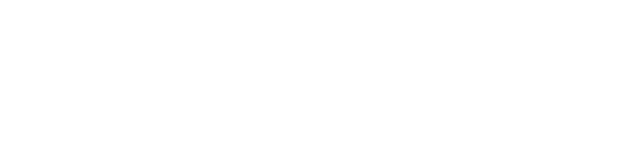
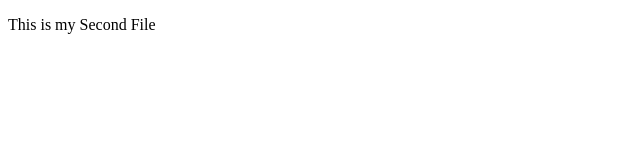
Before and after one commit to hafizurbagjan/my-second-github-repo, a plain HTML site: page index.html in a window 1280 px wide. Shown: the whole page, without its empty margins (0-640 px from the left). Drawn offline with Linux system fonts and the light colour scheme.

Commit message:
Second commitd

```diff
--- a/index.html
+++ b/index.html
@@ -6,6 +6,6 @@
     <title>My Second Github Repo</title>
 </head>
 <body>
-
+   <p>This is my Second File</p>
 </body>
 </html>
```
